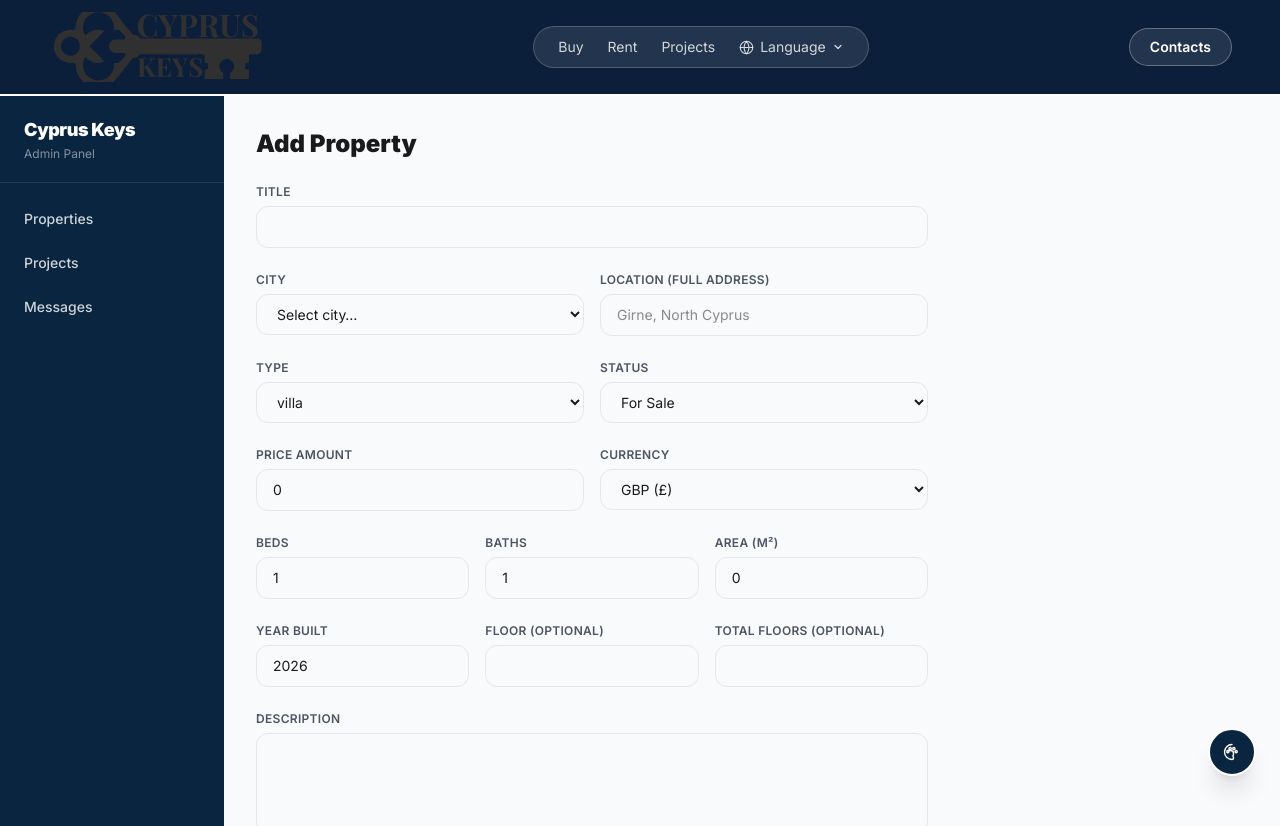
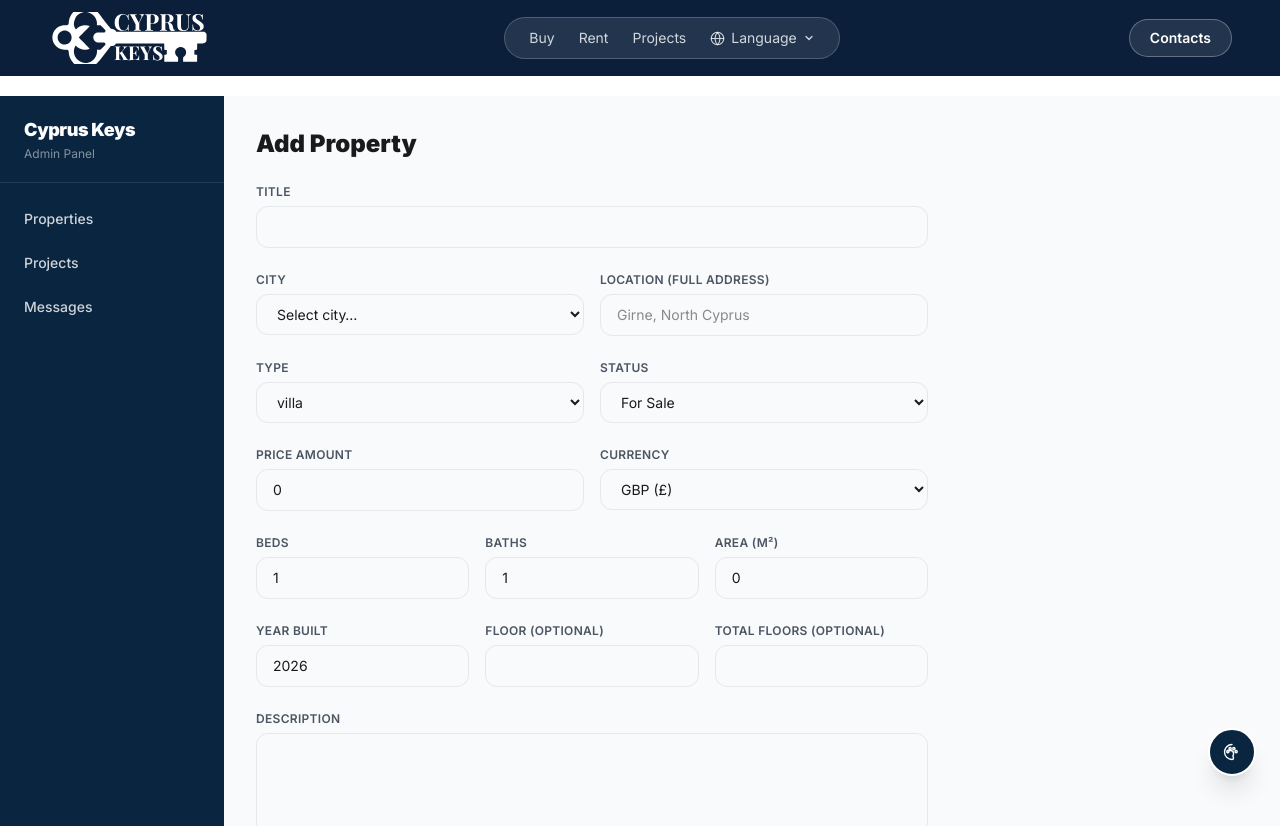
Before and after one commit to AeonShai/Cyprus-Keys, a Next.js app: page /admin/properties/new in a window 1280 px wide. Shown: the top 826 px of the page. Built offline with nearby package versions, Linux system fonts and the light colour scheme.

Commit message:
fix: logo white+smaller, navbar absolute (scrolls away)

```diff
--- a/src/components/Navbar.tsx
+++ b/src/components/Navbar.tsx
@@ -34,20 +34,12 @@ function ChevronDown() {
 export default function Navbar() {
   const [open, setOpen] = useState(false);
   const [langOpen, setLangOpen] = useState(false);
-  const [scrolled, setScrolled] = useState(false);
   const langRef = useRef<HTMLDivElement>(null);
   const { lang, setLang, t } = useLang();
   const pathname = usePathname();
   const isHome = pathname === "/";
 
   const currentLang = LANGUAGES.find((l) => l.code === lang) ?? LANGUAGES[0];
-
-  // Scroll detection for background
-  useEffect(() => {
-    const onScroll = () => setScrolled(window.scrollY > 60);
-    window.addEventListener("scroll", onScroll, { passive: true });
-    return () => window.removeEventListener("scroll", onScroll);
-  }, []);
 
   // Close lang dropdown on outside click
   useEffect(() => {
@@ -61,8 +53,8 @@ export default function Navbar() {
   }, []);
 
   return (
-    <header className={`fixed top-0 left-0 right-0 z-50 transition-colors duration-300 ${
-      scrolled || !isHome ? "bg-[#0B1F3A]" : "bg-transparent"
+    <header className={`absolute top-0 left-0 right-0 z-50 ${
+      isHome ? "bg-transparent" : "bg-[#0B1F3A]"
     }`}>
       <nav className="max-w-[1600px] mx-auto px-8 md:px-12 py-3 flex items-center justify-between">
         {/* Logo */}
@@ -70,10 +62,10 @@ export default function Navbar() {
           <Image
             src={IMAGES.logo}
             alt="Cyprus Keys logo"
-            width={320}
-            height={100}
+            width={260}
+            height={80}
             priority
-            style={{ height: "70px", width: "auto" }}
+            style={{ height: "52px", width: "auto", filter: "brightness(0) invert(1)" }}
           />
         </Link>
 
```
